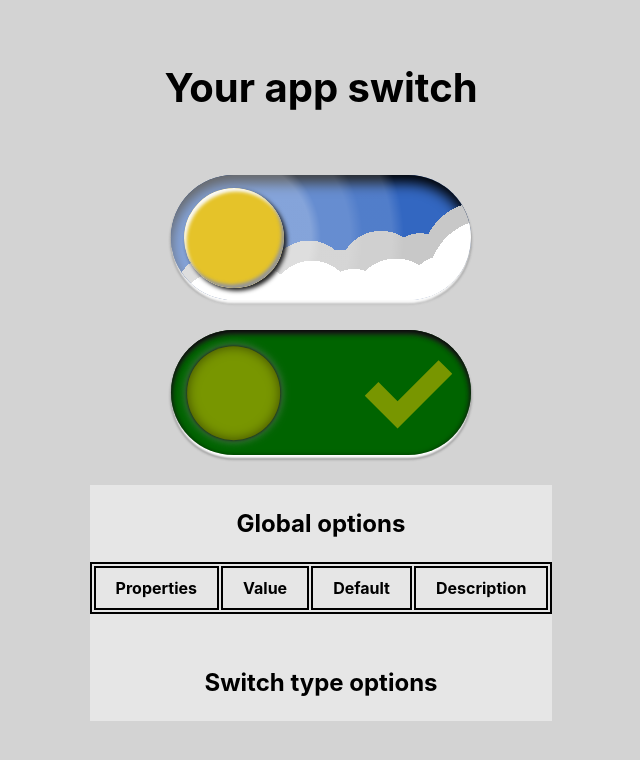
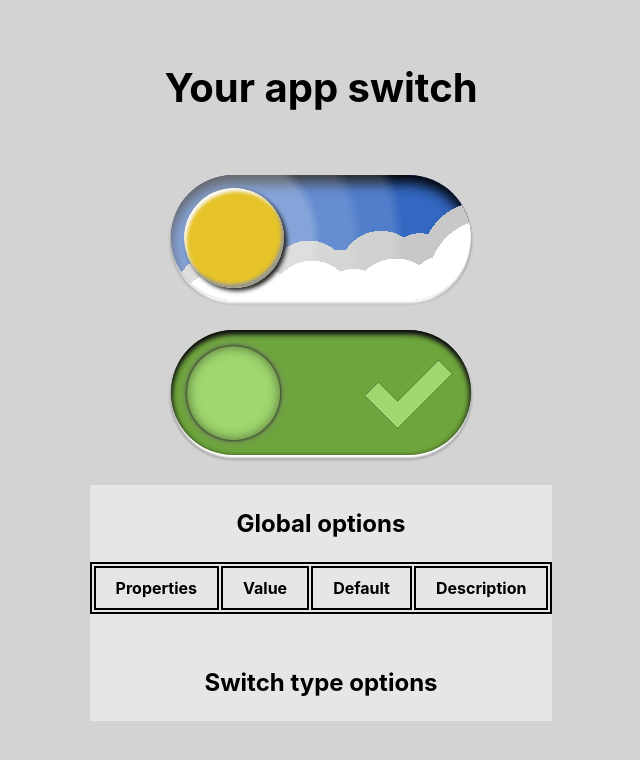
Before and after one commit to AMichalMurawski/switch_day-light, a React (Create React App) app: page / in a window 1280 px wide. Shown: the top 760 px of the page, without its empty margins (319-959 px from the left). Built offline with nearby package versions, Linux system fonts and the light colour scheme.

Commit message:
change transition for SwitchYesNo

```diff
--- a/src/App.js
+++ b/src/App.js
@@ -44,9 +44,14 @@ function App() {
         width={switches.width}
         duration={switches.duration}
         switchColors={[
-          [0, 120, 150, 0],
-          [1, 255, 100, 200],
+          [0, 160, 215, 110],
+          [1, 255, 130, 110],
         ]}
+        backgroundColors={[
+          [0, 110, 165, 60],
+          [1, 205, 80, 60],
+        ]}
+        onClick={handleClick}
       />
       <div style={optionsStyle(switches)}>
         <div>
--- a/src/components/SwitchExample/index.jsx
+++ b/src/components/SwitchExample/index.jsx
@@ -10,7 +10,6 @@ export const SwitchExample = ({
   value,
   maxValue = 1,
   duration,
-  colors,
   onClick,
 }) => {
   useEffect(() => {
--- a/src/components/SwitchYesNo/design/IconCheckMark.jsx
+++ b/src/components/SwitchYesNo/design/IconCheckMark.jsx
@@ -2,7 +2,7 @@ import icons from '../../../images/icons.svg';
 import { scale, transition } from '../../utils/dimData';
 
 export const IconCheckMark = ({ props }) => {
-  const { height, move, moveDuration, switchColors } = props;
+  const { height, move, moveDuration, isMoving, switchColors } = props;
 
   return (
     <svg
@@ -12,8 +12,10 @@ export const IconCheckMark = ({ props }) => {
         right: scale(0.5, height),
         transform: 'translate(50%, -50%)',
         fill: `rgb(${switchColors[0][1]}, ${switchColors[0][2]}, ${switchColors[0][3]})`,
+        stroke: 'black',
+        strokeWidth: scale(0.001, height),
         opacity: `${1 - move}`,
-        transition: transition(moveDuration, 'opacity'),
+        transition: !isMoving ? transition(moveDuration, 'opacity') : null,
       }}
       xmlns="http://www.w3.org/2000/svg"
       width={scale(0.7, height)}
--- a/src/components/SwitchYesNo/design/IconCross.jsx
+++ b/src/components/SwitchYesNo/design/IconCross.jsx
@@ -2,7 +2,7 @@ import icons from '../../../images/icons.svg';
 import { scale, transition } from '../../utils/dimData';
 
 export const IconCross = ({ props }) => {
-  const { height, move, moveDuration, switchColors } = props;
+  const { height, move, moveDuration, isMoving, switchColors } = props;
 
   return (
     <svg
@@ -12,8 +12,10 @@ export const IconCross = ({ props }) => {
         left: scale(0.5, height),
         transform: 'translate(-50%, -50%)',
         fill: `rgb(${switchColors[1][1]}, ${switchColors[1][2]}, ${switchColors[1][3]})`,
+        stroke: 'black',
+        strokeWidth: scale(0.001, height),
         opacity: `${move}`,
-        transition: transition(moveDuration, 'opacity'),
+        transition: !isMoving ? transition(moveDuration, 'opacity') : null,
       }}
       xmlns="http://www.w3.org/2000/svg"
       width={scale(0.6, height)}
--- a/src/components/SwitchYesNo/design/SwitchBox.jsx
+++ b/src/components/SwitchYesNo/design/SwitchBox.jsx
@@ -1,7 +1,7 @@
 import { scale, transition } from '../../utils/dimData';
 
 export const SwitchBox = ({ props }) => {
-  const { move, height, moveDuration, switchColors } = props;
+  const { move, height, moveDuration, isMoving, switchColors } = props;
 
   return (
     <div
@@ -30,10 +30,9 @@ export const SwitchBox = ({ props }) => {
                 0 0 ${scale(0.04 * 0.75, height)} black,
                 0 0 ${scale(0.1 * 0.75, height)} gray`,
         borderRadius: '50%',
-        transition: transition(moveDuration, [
-          'background-color',
-          'box-shadow',
-        ]),
+        transition: !isMoving
+          ? transition(moveDuration, ['background-color', 'box-shadow'])
+          : null,
       }}
     />
   );
--- a/src/components/SwitchYesNo/design/index.js
+++ b/src/components/SwitchYesNo/design/index.js
@@ -3,7 +3,7 @@ import { IconCross } from './IconCross';
 import { SwitchBox } from './SwitchBox';
 
 export const design = props => {
-  const { backgroundColors, move } = props;
+  const { backgroundColors, move, iconYes, iconNo } = props;
   console.log(backgroundColors);
 
   return {
--- a/src/components/SwitchYesNo/index.jsx
+++ b/src/components/SwitchYesNo/index.jsx
@@ -58,6 +58,8 @@ export const SwitchYesNo = ({
   duration,
   switchColors,
   backgroundColors,
+  iconYes,
+  iconNo,
   onClick,
 }) => {
   const [newSwitchColors, setNewSwitchColors] = useState([
@@ -65,8 +67,8 @@ export const SwitchYesNo = ({
     [1, 200, 0, 0],
   ]);
   const [newBackgroundColors, setNewBackgroundColors] = useState([
-    [0, 0, 100, 0],
-    [1, 100, 0, 0],
+    [0, 0, 250, 0],
+    [1, 250, 0, 0],
   ]);
 
   useEffect(() => {
@@ -77,16 +79,16 @@ export const SwitchYesNo = ({
 
   useEffect(() => {
     const colors = checkColors(switchColors, [
-      [0, 0, 200, 0],
-      [1, 200, 0, 0],
+      [0, 0, 255, 0],
+      [1, 255, 0, 0],
     ]);
     setNewSwitchColors(colors);
   }, [switchColors]);
 
   useEffect(() => {
     const colors = checkColors(backgroundColors, [
-      [0, 0, 100, 0],
-      [1, 100, 0, 0],
+      [0, 100, 250, 100],
+      [1, 250, 100, 100],
     ]);
     setNewBackgroundColors(colors);
   }, [backgroundColors]);
@@ -100,6 +102,8 @@ export const SwitchYesNo = ({
     design: design,
     switchColors: newSwitchColors,
     backgroundColors: newBackgroundColors,
+    iconYes,
+    iconNo,
     onClick,
   };
 
```
